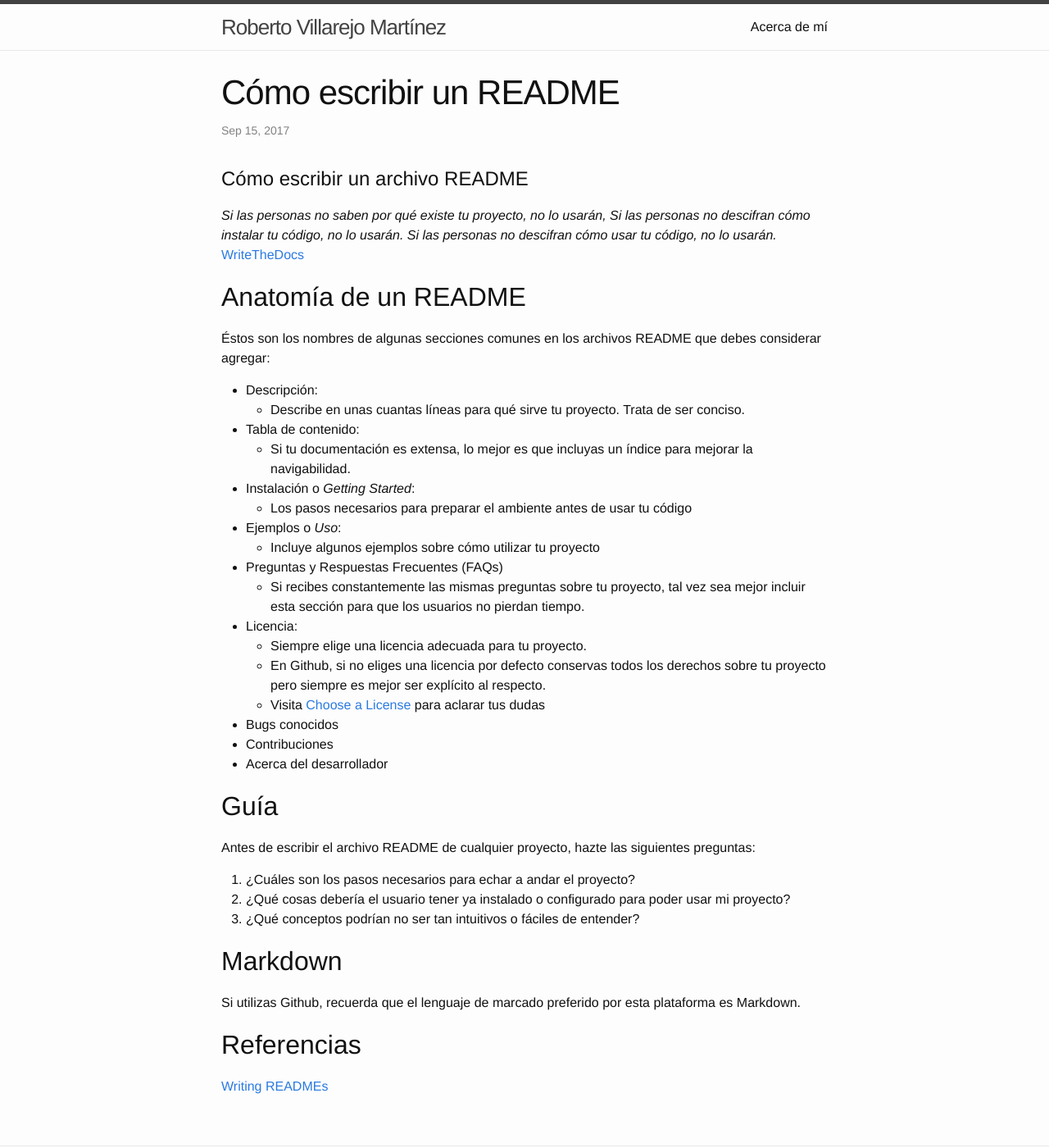
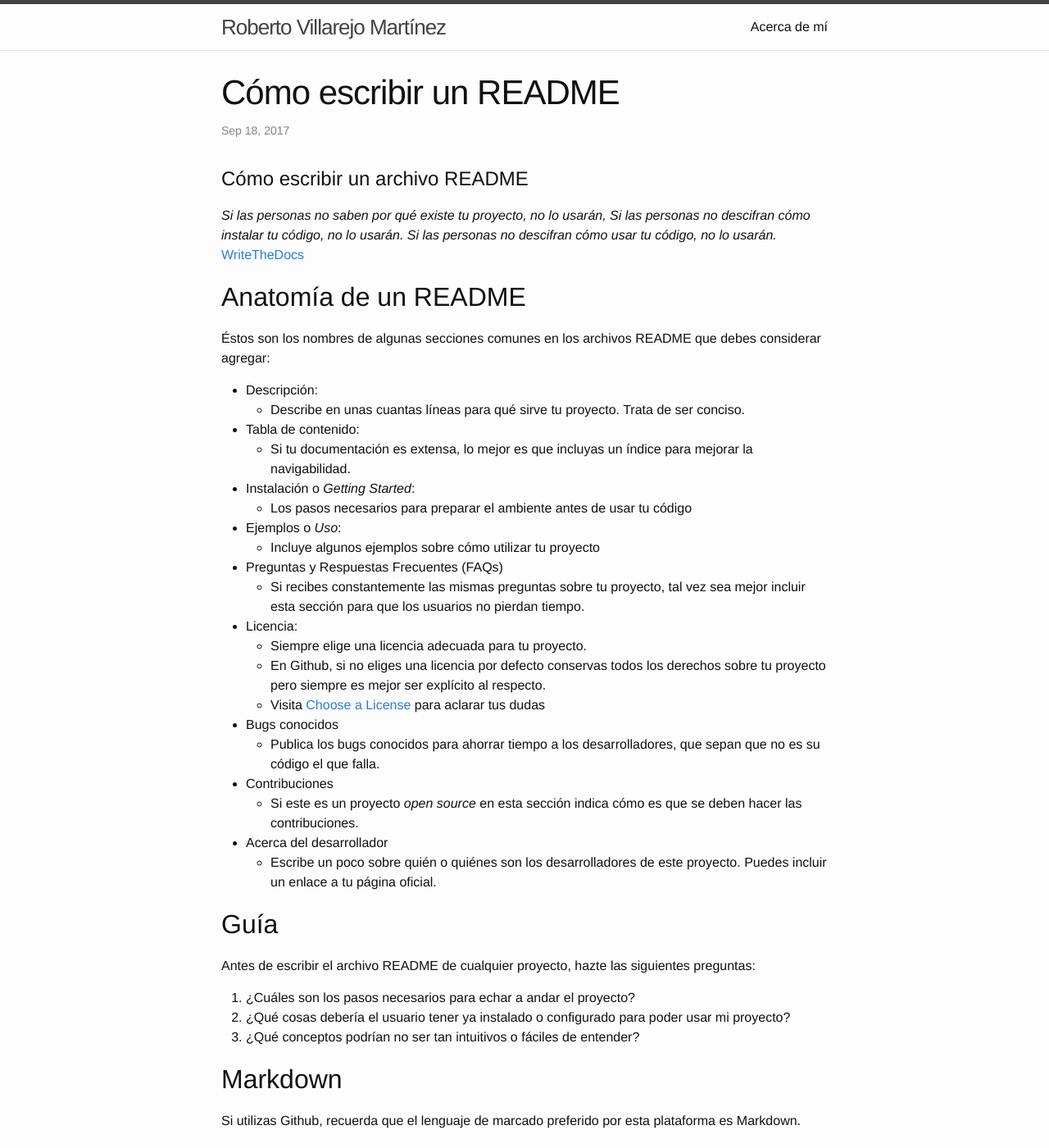
Before and after one commit to robertovillarejo/robertovillarejo, a Jekyll site: the page built from _posts/2017-09-18-HowToWriteAREADME.md, in a window 1280 px wide and 1400 px high. Shown: the whole window at 82% size. Built offline with Jekyll 4.4.1, drawn with Linux system fonts in a browser that asks for light colours.

Commit message:
Updates How To Write a README

```diff
--- a/_posts/2017-09-18-HowToWriteAREADME.md
+++ b/_posts/2017-09-18-HowToWriteAREADME.md
@@ -1,7 +1,7 @@
 ---
 layout: post
 title:  "Cómo escribir un README"
-date:   2017-09-15 14:00:40 +0000
+date:   2017-09-18 14:00:40 +0000
 categories:
 ---
 
@@ -33,8 +33,11 @@ no lo usarán._
   * En Github, si no eliges una licencia por defecto conservas todos los derechos sobre tu proyecto pero siempre es mejor ser explícito al respecto.
   * Visita [Choose a License](choosealicense.com) para aclarar tus dudas
 - Bugs conocidos
+  * Publica los bugs conocidos para ahorrar tiempo a los desarrolladores, que sepan que no es su código el que falla.
 - Contribuciones
+  * Si este es un proyecto _open source_ en esta sección indica cómo es que se deben hacer las contribuciones.
 - Acerca del desarrollador
+  * Escribe un poco sobre quién o quiénes son los desarrolladores de este proyecto. Puedes incluir un enlace a tu página oficial.
 
 ## Guía
 Antes de escribir el archivo README de cualquier proyecto, hazte las siguientes preguntas:
```
Also changed, not shown: _posts/2017-09-19-instalacion_StarUMl.md (+1 -1 lines).
